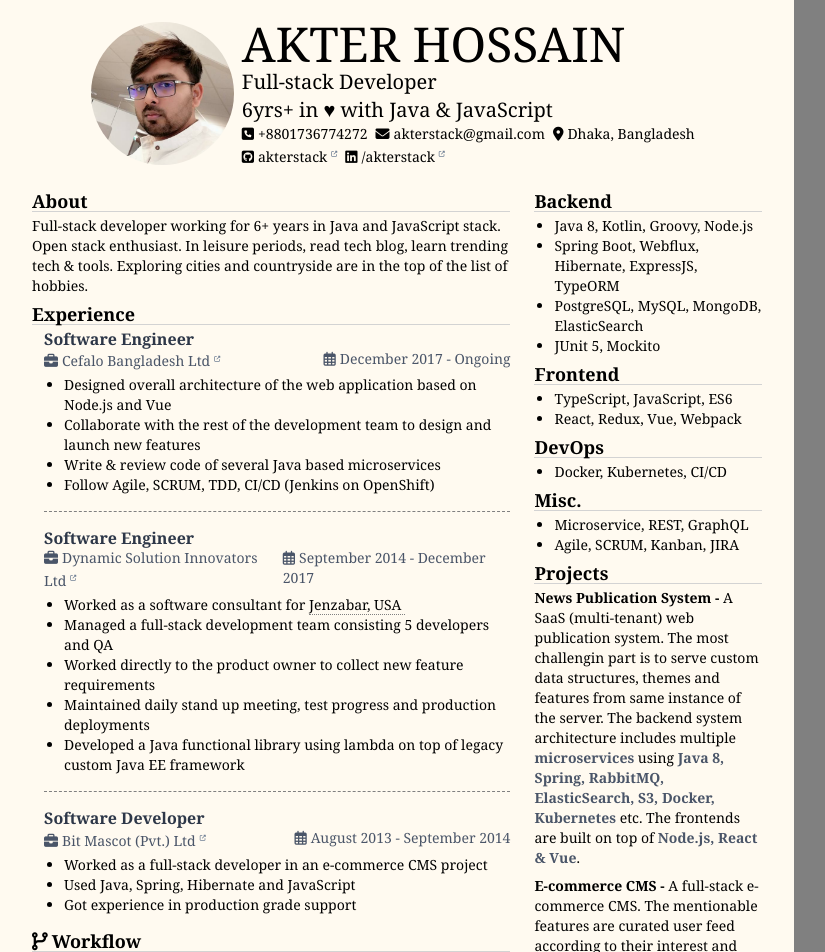
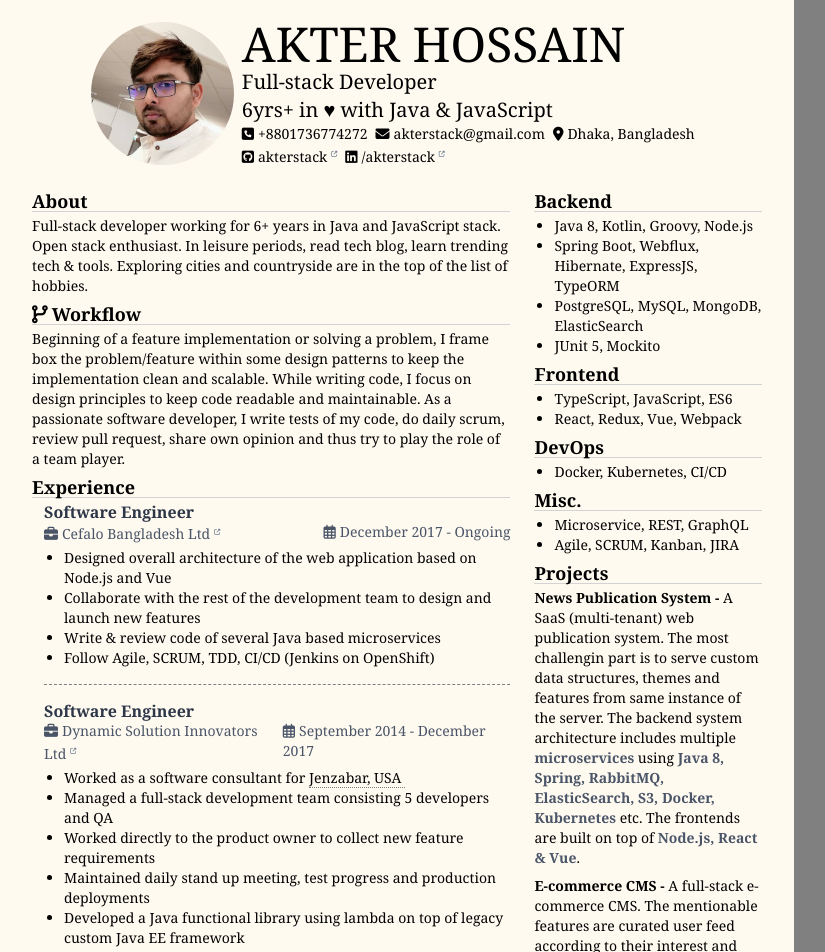
Before and after one commit to akterstack/rezume, a React app: page / in a window 1280 px wide. Shown: the top 952 px of the page, without its empty margins (0-825 px from the left). Built offline with nearby package versions, Linux system fonts and the light colour scheme.

Commit message:
place workflow section just above the experience section

```diff
--- a/src/App.tsx
+++ b/src/App.tsx
@@ -21,8 +21,8 @@ function App() {
         <Masthead />
         <div id="content" className="flex flex-wrap w-2/3">
           <About />
+          <Workflow />
           <Experience />
-          <Workflow />
           <Education />
         </div>
         <div id="sidebar" className="flex flex-wrap w-1/3">
```
